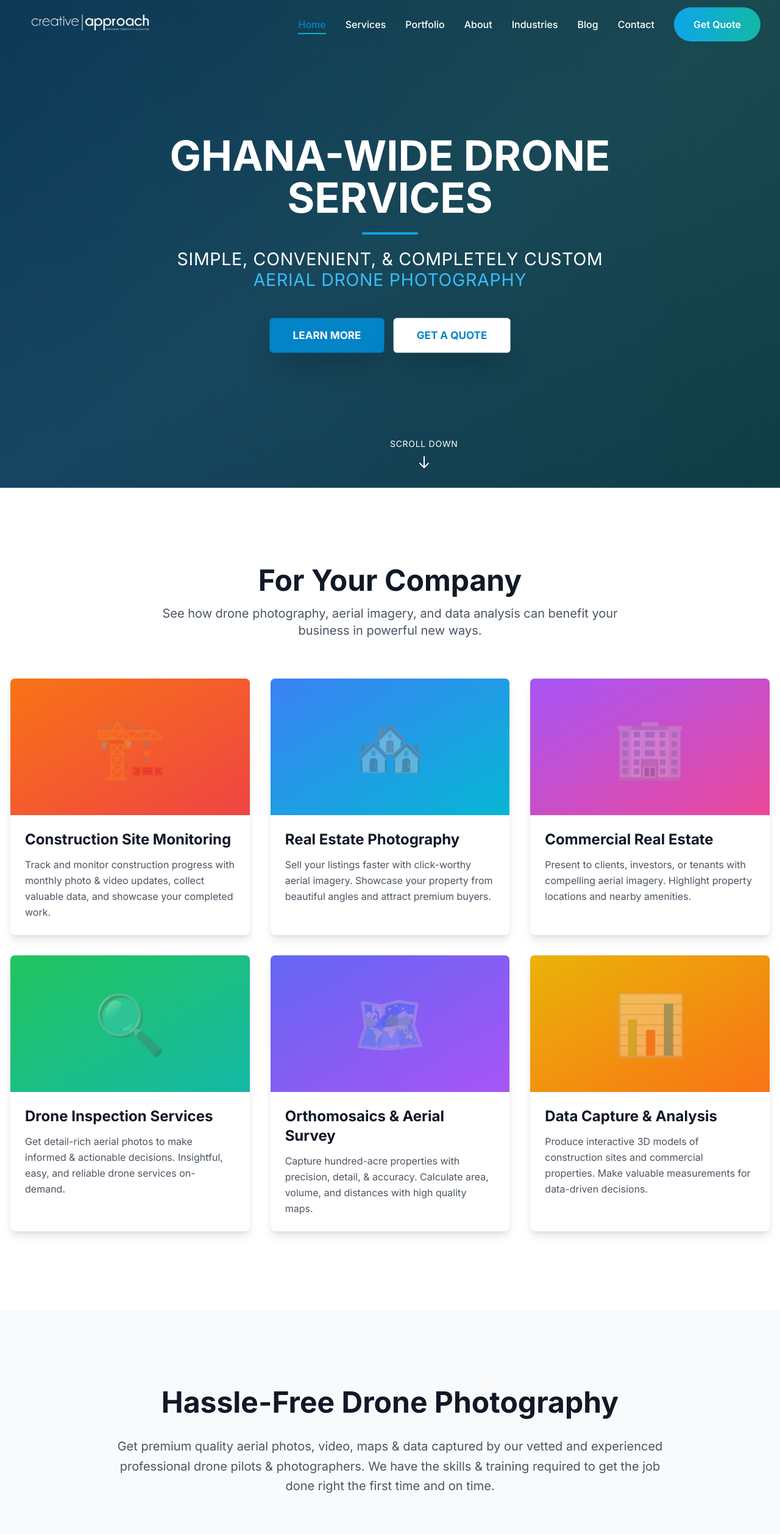
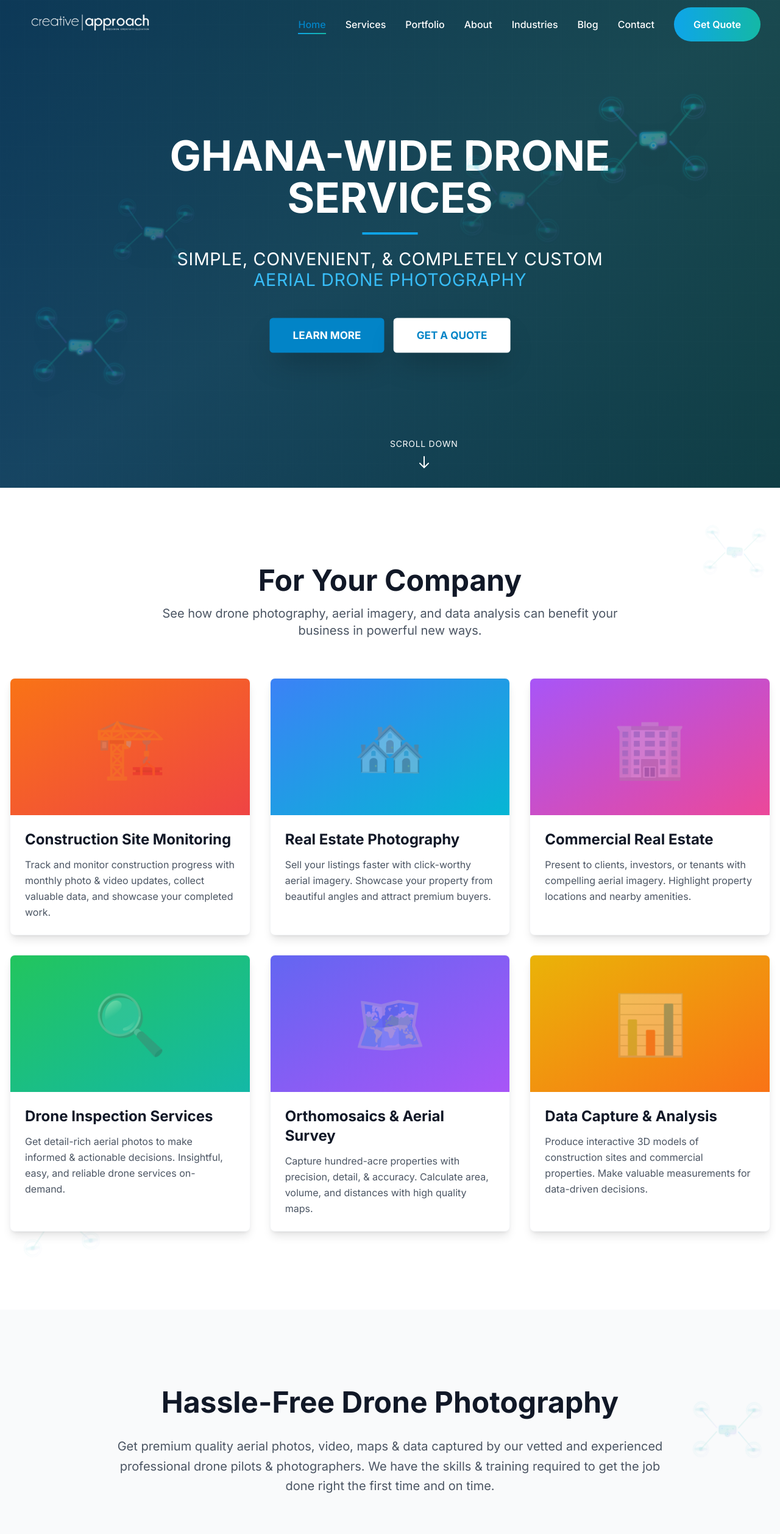
Before and after one commit to FyliaCare/Creative-Approach, a React (Vite) app: page / in a window 1280 px wide. Shown: the top 2516 px of the page at 61% size. Built offline with nearby package versions, Linux system fonts and the light colour scheme; the HTML template or start-up script is replaced by a standard one.

Commit message:
Enhancement: Add highly visible animated drones throughout homepage - hero section with 4 large drones, floating drones in services/why-choose-us/process sections, CTA drones with brightness filters for better visibility

```diff
--- a/src/pages/Home.jsx
+++ b/src/pages/Home.jsx
@@ -173,6 +173,74 @@ export default function Home() {
         {/* Gradient Overlay */}
         <div className="absolute inset-0 bg-gradient-to-r from-drone-600/30 to-sky-600/30"></div>
 
+        {/* Animated Drones - More Visible */}
+        <motion.div
+          animate={{
+            y: [0, -30, 0],
+            x: [0, 40, 0],
+            rotate: [0, 5, -5, 0],
+          }}
+          transition={{
+            duration: 8,
+            repeat: Infinity,
+            ease: "easeInOut"
+          }}
+          className="absolute top-[15%] right-[8%] w-40 h-40 md:w-56 md:h-56 opacity-60 z-20"
+        >
+          <img src="/drone-animated.svg" alt="Drone" className="w-full h-full drop-shadow-2xl" />
+        </motion.div>
+
+        <motion.div
+          animate={{
+            y: [0, 25, 0],
+            x: [0, -30, 0],
+            rotate: [0, -3, 3, 0],
+          }}
+          transition={{
+            duration: 10,
+            repeat: Infinity,
+            ease: "easeInOut",
+            delay: 1
+          }}
+          className="absolute bottom-[20%] left-[5%] w-32 h-32 md:w-48 md:h-48 opacity-50 z-20"
+        >
+          <img src="/drone-animated.svg" alt="Drone" className="w-full h-full drop-shadow-2xl" />
+        </motion.div>
+
+        <motion.div
+          animate={{
+            y: [0, -20, 0],
+            x: [0, 20, 0],
+            rotate: [0, 8, -8, 0],
+          }}
+          transition={{
+            duration: 12,
+            repeat: Infinity,
+            ease: "easeInOut",
+            delay: 2
+          }}
+          className="absolute top-[40%] left-[12%] w-28 h-28 md:w-40 md:h-40 opacity-40 z-20 hidden md:block"
+        >
+          <img src="/drone-animated.svg" alt="Drone" className="w-full h-full drop-shadow-2xl" />
+        </motion.div>
+
+        <motion.div
+          animate={{
+            y: [0, 35, 0],
+            x: [0, -25, 0],
+            rotate: [0, -5, 5, 0],
+          }}
+          transition={{
+            duration: 9,
+            repeat: Infinity,
+            ease: "easeInOut",
+            delay: 0.5
+          }}
+          className="absolute top-[25%] right-[25%] w-36 h-36 md:w-52 md:h-52 opacity-30 z-20 hidden lg:block"
+        >
+          <img src="/drone-animated.svg" alt="Drone" className="w-full h-full drop-shadow-2xl" />
+        </motion.div>
+
         <motion.div
           style={{ opacity: heroOpacity, scale: heroScale }}
           className="relative z-10 text-center text-white px-4 max-w-6xl mx-auto"
@@ -235,8 +303,42 @@ export default function Home() {
       </section>
 
       {/* Services Grid Section */}
-      <section className="py-20 md:py-32 bg-white">
-        <div className="container mx-auto px-4 max-w-7xl">
+      <section className="py-20 md:py-32 bg-white relative overflow-hidden">
+        {/* Floating Drones in Background */}
+        <motion.div
+          animate={{
+            y: [0, -40, 0],
+            x: [0, 30, 0],
+            rotate: [0, 10, -10, 0],
+          }}
+          transition={{
+            duration: 15,
+            repeat: Infinity,
+            ease: "easeInOut"
+          }}
+          className="absolute top-20 right-10 w-32 h-32 opacity-15 z-0"
+        >
+          <img src="/drone-animated.svg" alt="Drone" className="w-full h-full" />
+        </motion.div>
+
+        <motion.div
+          animate={{
+            y: [0, 30, 0],
+            x: [0, -40, 0],
+            rotate: [0, -8, 8, 0],
+          }}
+          transition={{
+            duration: 18,
+            repeat: Infinity,
+            ease: "easeInOut",
+            delay: 2
+          }}
+          className="absolute bottom-20 left-10 w-40 h-40 opacity-15 z-0"
+        >
+          <img src="/drone-animated.svg" alt="Drone" className="w-full h-full" />
+        </motion.div>
+
+        <div className="container mx-auto px-4 max-w-7xl relative z-10">
           <motion.div
             initial={{ opacity: 0, y: 20 }}
             whileInView={{ opacity: 1, y: 0 }}
@@ -291,8 +393,42 @@ export default function Home() {
       </section>
 
       {/* Why Choose Us Section */}
-      <section className="py-20 md:py-32 bg-gray-50">
-        <div className="container mx-auto px-4 max-w-7xl">
+      <section className="py-20 md:py-32 bg-gray-50 relative overflow-hidden">
+        {/* Floating Drones */}
+        <motion.div
+          animate={{
+            y: [0, -35, 0],
+            x: [0, 50, 0],
+            rotate: [0, 15, -15, 0],
+          }}
+          transition={{
+            duration: 14,
+            repeat: Infinity,
+            ease: "easeInOut"
+          }}
+          className="absolute top-40 right-[5%] w-36 h-36 opacity-20 z-0"
+        >
+          <img src="/drone-animated.svg" alt="Drone" className="w-full h-full" />
+        </motion.div>
+
+        <motion.div
+          animate={{
+            y: [0, 40, 0],
+            x: [0, -35, 0],
+            rotate: [0, -12, 12, 0],
+          }}
+          transition={{
+            duration: 16,
+            repeat: Infinity,
+            ease: "easeInOut",
+            delay: 1.5
+          }}
+          className="absolute bottom-32 left-[8%] w-44 h-44 opacity-20 z-0"
+        >
+          <img src="/drone-animated.svg" alt="Drone" className="w-full h-full" />
+        </motion.div>
+
+        <div className="container mx-auto px-4 max-w-7xl relative z-10">
           <motion.div
             initial={{ opacity: 0, y: 20 }}
             whileInView={{ opacity: 1, y: 0 }}
@@ -336,8 +472,59 @@ export default function Home() {
       </section>
 
       {/* Process Section */}
-      <section className="py-20 md:py-32 bg-gradient-to-br from-drone-600 via-sky-600 to-purple-600 text-white">
-        <div className="container mx-auto px-4 max-w-7xl">
+      <section className="py-20 md:py-32 bg-gradient-to-br from-drone-600 via-sky-600 to-purple-600 text-white relative overflow-hidden">
+        {/* Large Floating Drones */}
+        <motion.div
+          animate={{
+            y: [0, -50, 0],
+            x: [0, 60, 0],
+            rotate: [0, 20, -20, 0],
+          }}
+          transition={{
+            duration: 20,
+            repeat: Infinity,
+            ease: "easeInOut"
+          }}
+          className="absolute top-10 right-[10%] w-48 h-48 md:w-72 md:h-72 opacity-20 z-0"
+        >
+          <img src="/drone-animated.svg" alt="Drone" className="w-full h-full filter brightness-150" />
+        </motion.div>
+
+        <motion.div
+          animate={{
+            y: [0, 45, 0],
+            x: [0, -50, 0],
+            rotate: [0, -15, 15, 0],
+          }}
+          transition={{
+            duration: 18,
+            repeat: Infinity,
+            ease: "easeInOut",
+            delay: 2
+          }}
+          className="absolute bottom-10 left-[5%] w-56 h-56 md:w-80 md:h-80 opacity-20 z-0"
+        >
+          <img src="/drone-animated.svg" alt="Drone" className="w-full h-full filter brightness-150" />
+        </motion.div>
+
+        <motion.div
+          animate={{
+            y: [0, -30, 0],
+            x: [0, 40, 0],
+            rotate: [0, 10, -10, 0],
+          }}
+          transition={{
+            duration: 22,
+            repeat: Infinity,
+            ease: "easeInOut",
+            delay: 1
+          }}
+          className="absolute top-[50%] left-[50%] w-64 h-64 opacity-10 z-0 hidden lg:block"
+        >
+          <img src="/drone-animated.svg" alt="Drone" className="w-full h-full filter brightness-150" />
+        </motion.div>
+
+        <div className="container mx-auto px-4 max-w-7xl relative z-10">
           <motion.div
             initial={{ opacity: 0, y: 20 }}
             whileInView={{ opacity: 1, y: 0 }}
@@ -493,8 +680,43 @@ export default function Home() {
             initial={{ opacity: 0, y: 30 }}
             whileInView={{ opacity: 1, y: 0 }}
             viewport={{ once: true }}
-            className="text-center bg-gradient-to-br from-drone-600 to-sky-600 rounded-3xl p-12 md:p-16 shadow-2xl"
+            className="text-center bg-gradient-to-br from-drone-600 to-sky-600 rounded-3xl p-12 md:p-16 shadow-2xl relative overflow-hidden"
           >
+            {/* Floating Drone in CTA */}
+            <motion.div
+              animate={{
+                y: [0, -25, 0],
+                x: [0, 30, 0],
+                rotate: [0, 15, -15, 0],
+              }}
+              transition={{
+                duration: 12,
+                repeat: Infinity,
+                ease: "easeInOut"
+              }}
+              className="absolute top-10 right-10 w-32 h-32 md:w-48 md:h-48 opacity-30 z-0"
+            >
+              <img src="/drone-animated.svg" alt="Drone" className="w-full h-full filter brightness-150" />
+            </motion.div>
+
+            <motion.div
+              animate={{
+                y: [0, 30, 0],
+                x: [0, -25, 0],
+                rotate: [0, -12, 12, 0],
+              }}
+              transition={{
+                duration: 14,
+                repeat: Infinity,
+                ease: "easeInOut",
+                delay: 1
+              }}
+              className="absolute bottom-10 left-10 w-28 h-28 md:w-40 md:h-40 opacity-30 z-0"
+            >
+              <img src="/drone-animated.svg" alt="Drone" className="w-full h-full filter brightness-150" />
+            </motion.div>
+
+            <div className="relative z-10">
               <h2 className="text-4xl md:text-5xl font-bold text-white mb-6">
                 Ready to Get Started?
               </h2>
@@ -540,6 +762,7 @@ export default function Home() {
                 <span className="font-semibold">Takoradi, Ghana</span>
               </div>
             </div>
+            </div>
           </motion.div>
         </div>
       </section>
```
Lines whose indentation alone changed are shown as unchanged.
